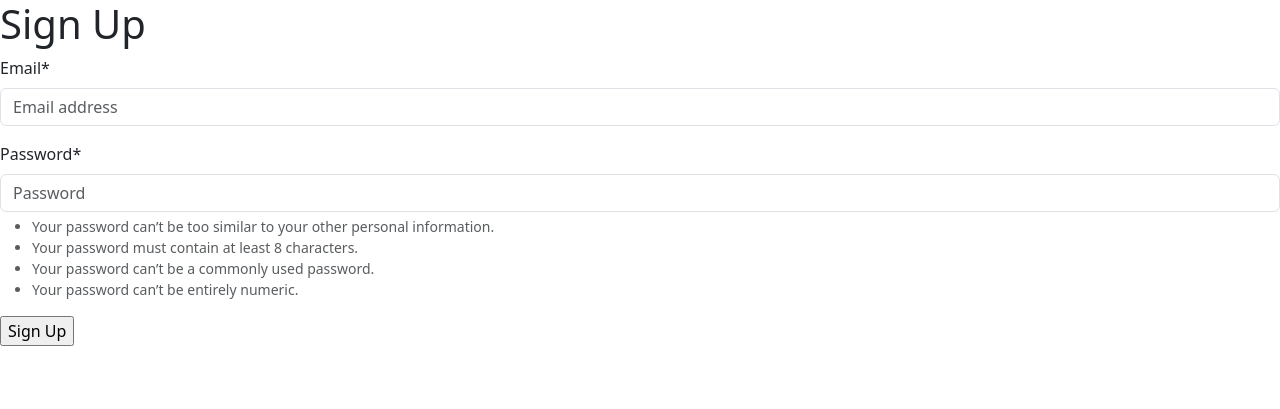
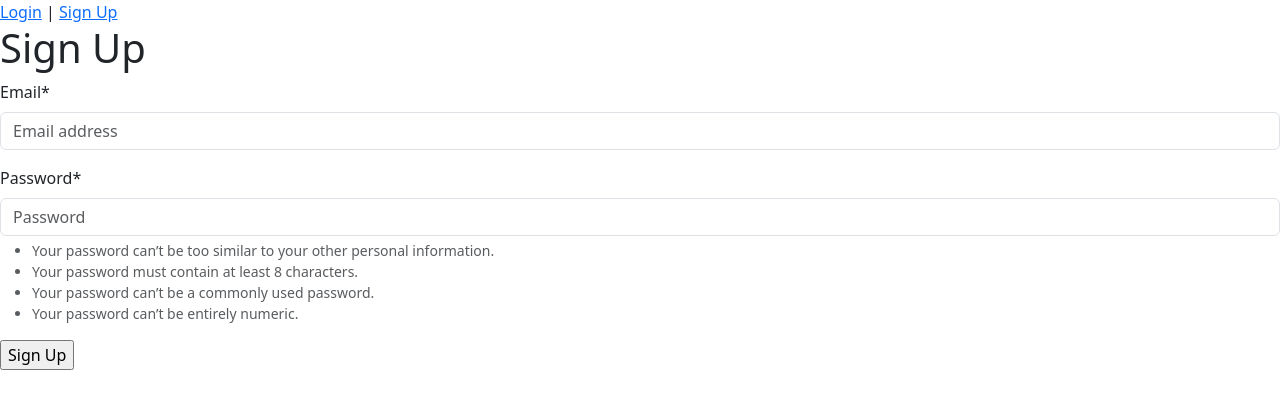
Before and after one commit to saweedkh/online_shop_course, a Django app: page /accounts/signup/ in a window 1280 px wide. Shown: the top 409 px of the page. Run offline with Django 4.2, Linux system fonts and the light colour scheme; parts of the project's set-up code (start-up, migrations or seed data) failed here and were passed over; some libraries are stand-ins or nearby versions.

Commit message:
changed _base.html

```diff
--- a/templates/_base.html
+++ b/templates/_base.html
@@ -14,6 +14,16 @@
     </head>
     <body>
 
+        {% if user.is_authenticated %}
+            <a>Hi, {{user.email}}</a>
+            <span> | </span>
+            <a href={% url 'account_logout'  %}>Log Out</a>
+        {% else %}
+            <a href={% url 'account_login'  %}>Login</a>
+            <span> | </span>
+            <a href={% url 'account_signup'  %}>Sign Up</a>
+        {% endif %}
+
         {% block content %}{% endblock content %}
 
         <script src="https://cdn.jsdelivr.net/npm/bootstrap@5.3.2/dist/js/bootstrap.bundle.min.js" integrity="sha384-C6RzsynM9kWDrMNeT87bh95OGNyZPhcTNXj1NW7RuBCsyN/o0jlpcV8Qyq46cDfL" crossorigin="anonymous"></script>
```
